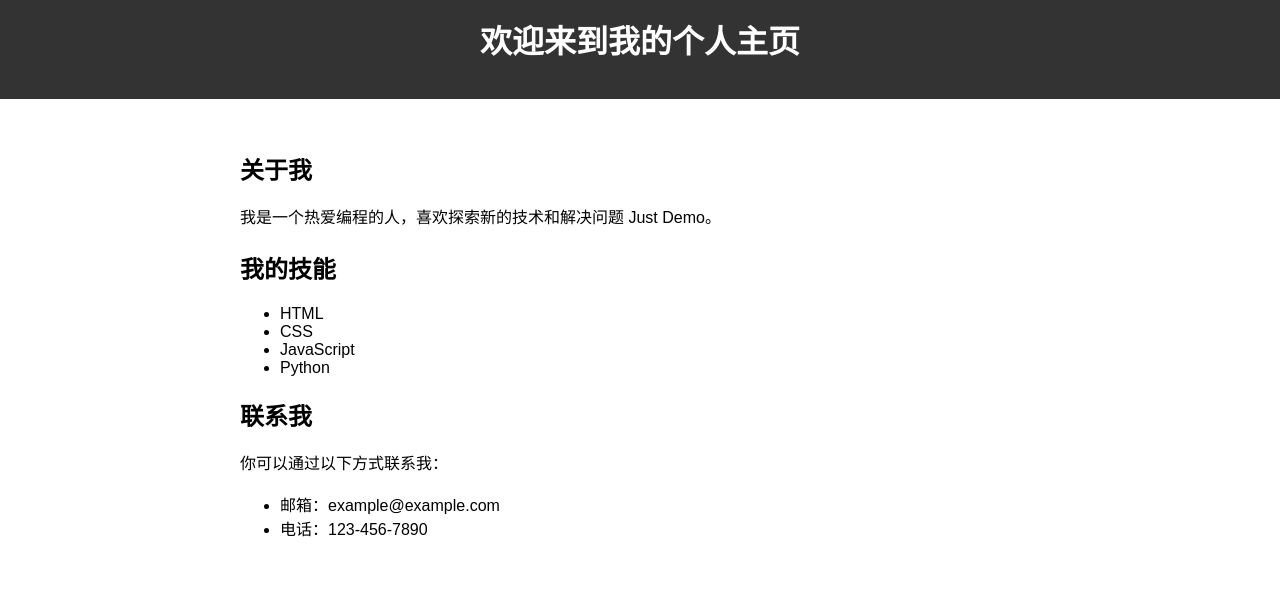
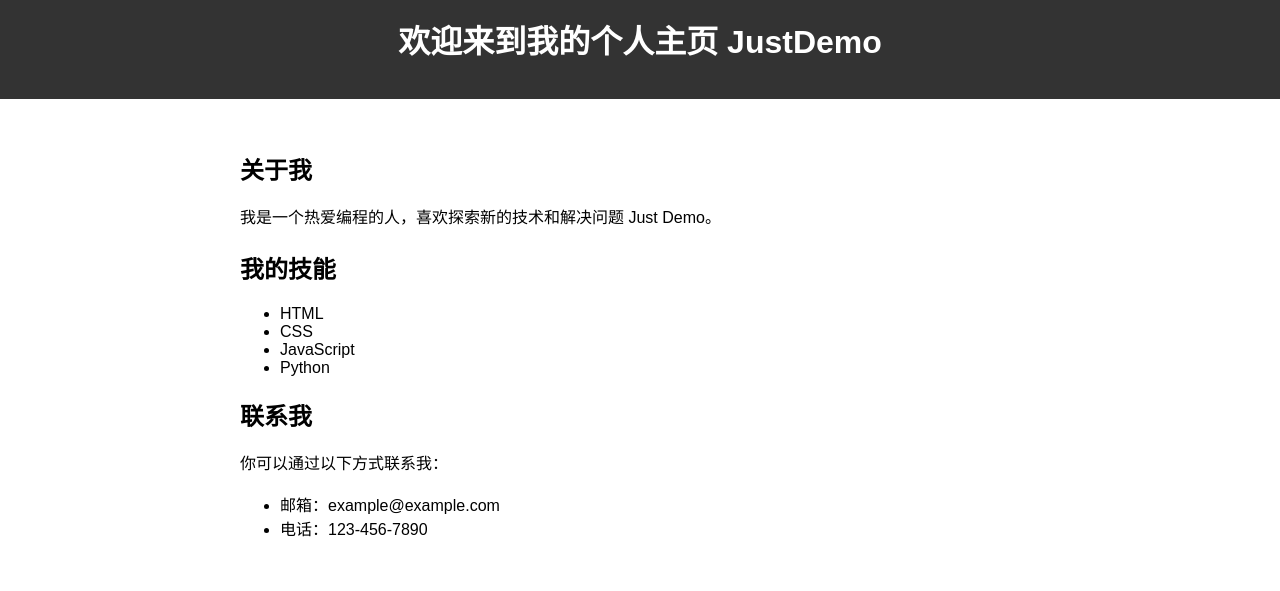
Before and after one commit to liujiancao/github.io, a plain HTML site: page index.html in a window 1280 px wide. Drawn offline with Linux system fonts and the light colour scheme.

Commit message:
Update index.html

```diff
--- a/index.html
+++ b/index.html
@@ -31,7 +31,7 @@
 </head>
 <body>
     <header>
-        <h1>欢迎来到我的个人主页</h1>
+        <h1>欢迎来到我的个人主页 JustDemo</h1>
     </header>
     <main>
         <h2>关于我</h2>
```
